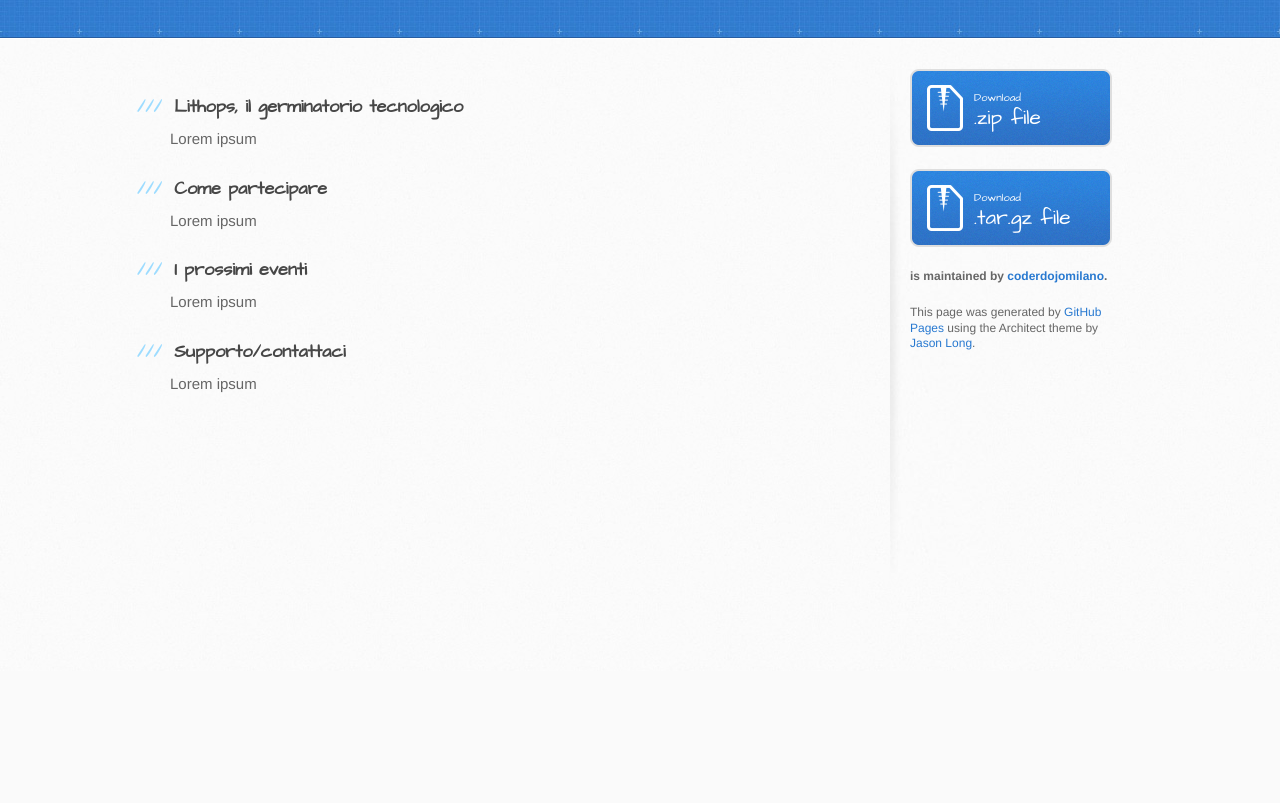
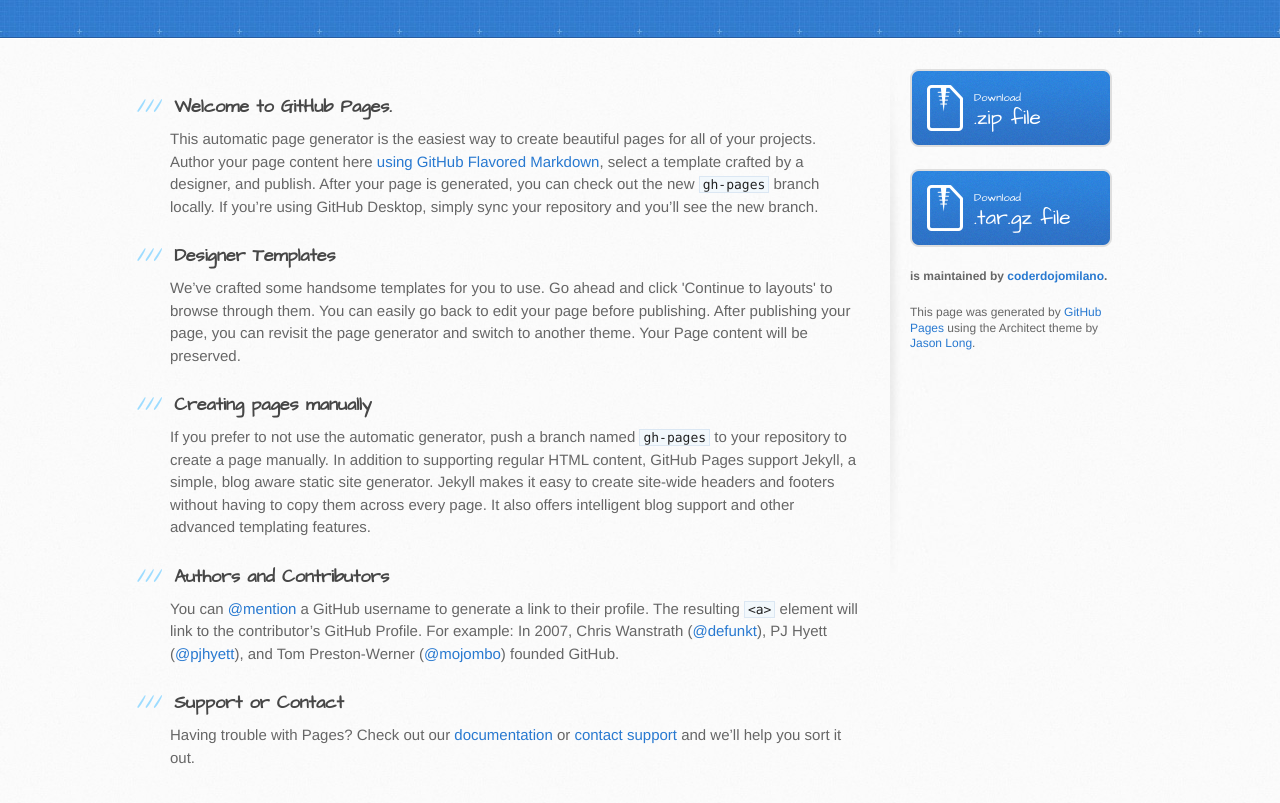
Before and after one commit to CoderDojoMilano/lithops, a plain HTML site: page _site/index.html in a window 1280 px wide. Shown: the part 129-932 px from the top of the page. Before the commit the page ends 800 px from the top, so only its background shows below. Drawn offline with Linux system fonts and the light colour scheme.

Commit message:
changed hp

```diff
--- a/_site/index.html
+++ b/_site/index.html
@@ -29,23 +29,30 @@
       <div class="inner clearfix">
         <section id="main-content">
           <h3>
-<a id="welcome-to-github-pages" class="anchor" href="#welcome-to-github-pages" aria-hidden="true"><span class="octicon octicon-link"></span></a>Lithops, il germinatorio tecnologico</h3>
+<a id="welcome-to-github-pages" class="anchor" href="#welcome-to-github-pages" aria-hidden="true"><span class="octicon octicon-link"></span></a>Welcome to GitHub Pages.</h3>
 
-<p>Lorem ipsum</p>
+<p>This automatic page generator is the easiest way to create beautiful pages for all of your projects. Author your page content here <a href="https://guides.github.com/features/mastering-markdown/">using GitHub Flavored Markdown</a>, select a template crafted by a designer, and publish. After your page is generated, you can check out the new <code>gh-pages</code> branch locally. If you’re using GitHub Desktop, simply sync your repository and you’ll see the new branch.</p>
 
 <h3>
-<a id="designer-templates" class="anchor" href="#designer-templates" aria-hidden="true"><span class="octicon octicon-link"></span></a>Come partecipare</h3>
-<p>Lorem ipsum</p>
+<a id="designer-templates" class="anchor" href="#designer-templates" aria-hidden="true"><span class="octicon octicon-link"></span></a>Designer Templates</h3>
+
+<p>We’ve crafted some handsome templates for you to use. Go ahead and click 'Continue to layouts' to browse through them. You can easily go back to edit your page before publishing. After publishing your page, you can revisit the page generator and switch to another theme. Your Page content will be preserved.</p>
 
 <h3>
-<a id="creating-pages-manually" class="anchor" href="#creating-pages-manually" aria-hidden="true"><span class="octicon octicon-link"></span></a>I prossimi eventi</h3>
-<p>Lorem ipsum</p>
+<a id="creating-pages-manually" class="anchor" href="#creating-pages-manually" aria-hidden="true"><span class="octicon octicon-link"></span></a>Creating pages manually</h3>
+
+<p>If you prefer to not use the automatic generator, push a branch named <code>gh-pages</code> to your repository to create a page manually. In addition to supporting regular HTML content, GitHub Pages support Jekyll, a simple, blog aware static site generator. Jekyll makes it easy to create site-wide headers and footers without having to copy them across every page. It also offers intelligent blog support and other advanced templating features.</p>
 
 <h3>
-<a id="support-or-contact" class="anchor" href="#support-or-contact" aria-hidden="true"><span class="octicon octicon-link"></span></a>Supporto/contattaci</h3>
-<p>Lorem ipsum</p>
+<a id="authors-and-contributors" class="anchor" href="#authors-and-contributors" aria-hidden="true"><span class="octicon octicon-link"></span></a>Authors and Contributors</h3>
 
-</section>
+<p>You can <a href="https://github.com/blog/821" class="user-mention">@mention</a> a GitHub username to generate a link to their profile. The resulting <code>&lt;a&gt;</code> element will link to the contributor’s GitHub Profile. For example: In 2007, Chris Wanstrath (<a href="https://github.com/defunkt" class="user-mention">@defunkt</a>), PJ Hyett (<a href="https://github.com/pjhyett" class="user-mention">@pjhyett</a>), and Tom Preston-Werner (<a href="https://github.com/mojombo" class="user-mention">@mojombo</a>) founded GitHub.</p>
+
+<h3>
+<a id="support-or-contact" class="anchor" href="#support-or-contact" aria-hidden="true"><span class="octicon octicon-link"></span></a>Support or Contact</h3>
+
+<p>Having trouble with Pages? Check out our <a href="https://help.github.com/pages">documentation</a> or <a href="https://github.com/contact">contact support</a> and we’ll help you sort it out.</p>
+        </section>
 
         <aside id="sidebar">
           <a href="https://github.com/coderdojomilano/lithops/zipball/master" class="button">
```
